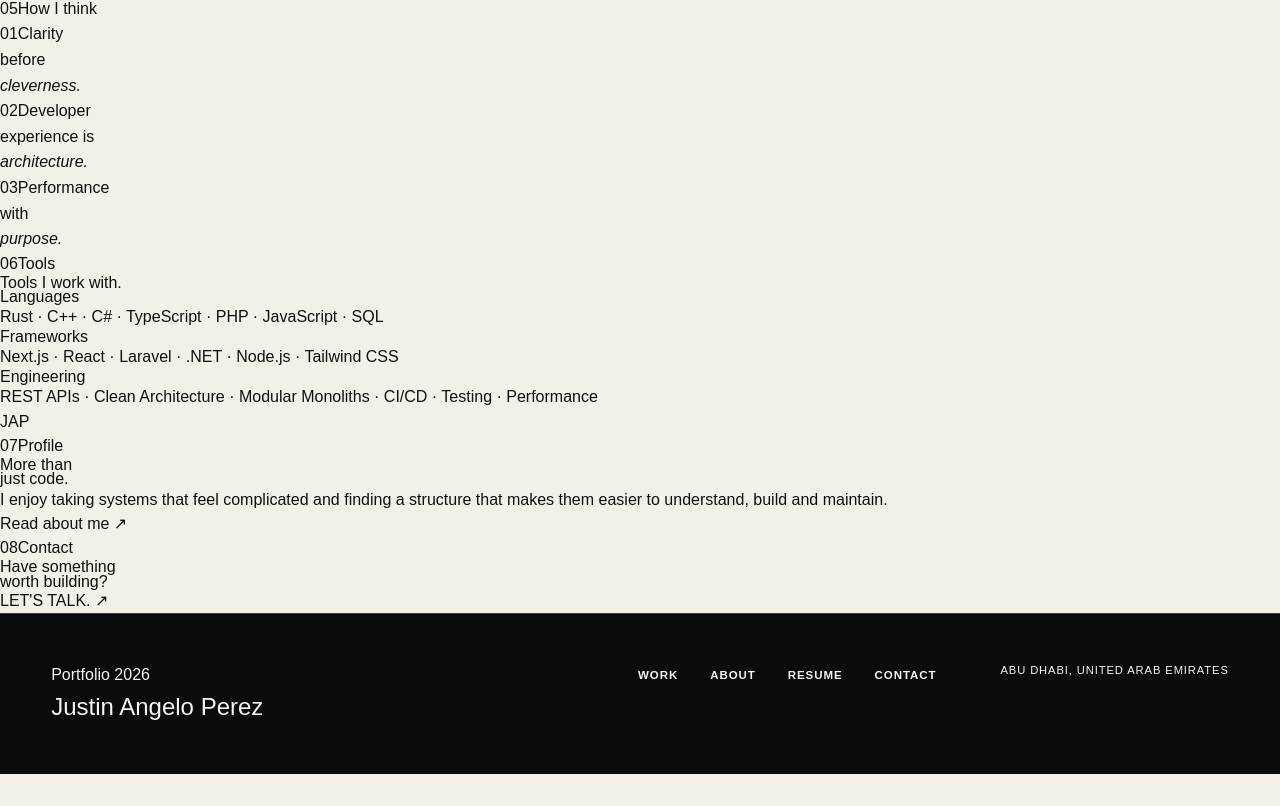
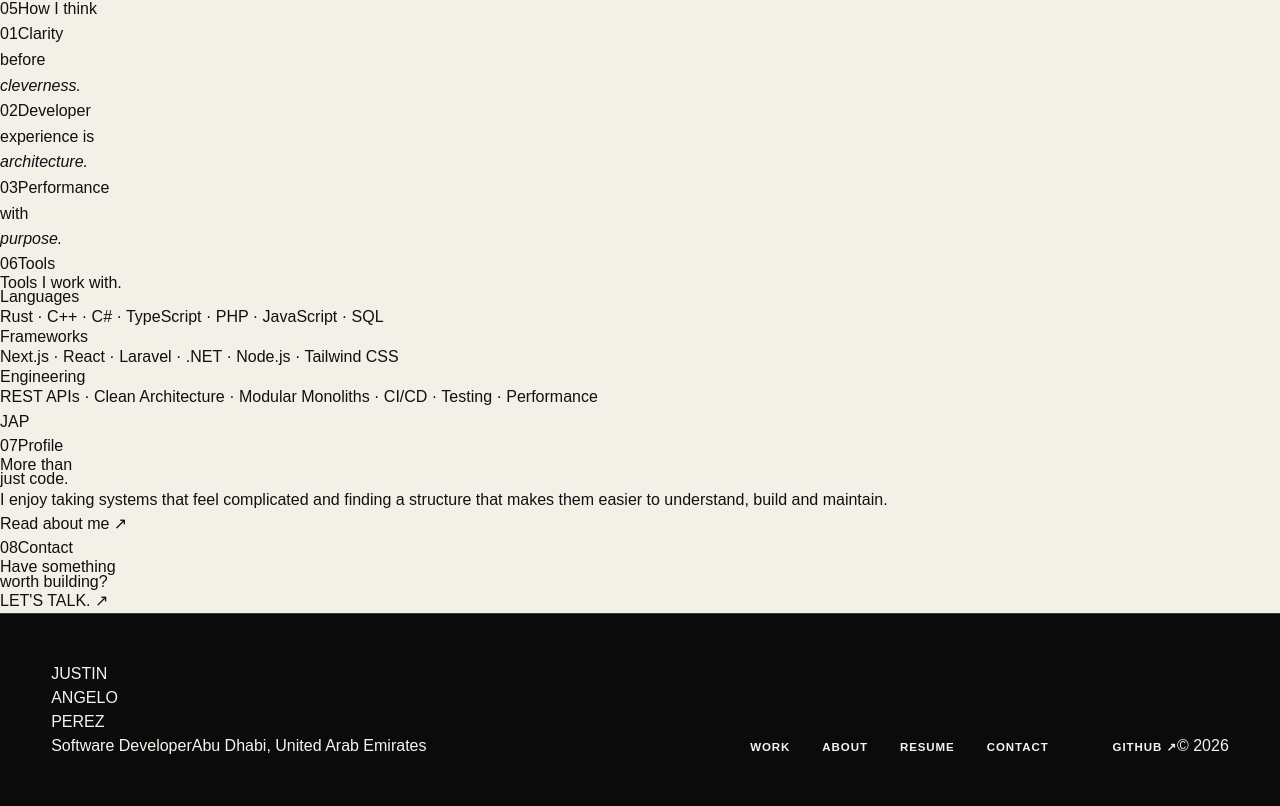
Before and after one commit to justinangeloperez327/portfolio-2026, a Next.js app: page / in a window 1280 px wide. Shown: the part 1340-2146 px from the top of the page. Before the commit the page ends 2114 px from the top, so only its background shows below. Built offline with nearby package versions, Linux system fonts and the light colour scheme; no server answers.

Commit message:
design: rebuild global editorial footer

```diff
--- a/src/components/navigation/site-footer.tsx
+++ b/src/components/navigation/site-footer.tsx
@@ -4,21 +4,11 @@ import { siteConfig } from "@/config/site";
 export function SiteFooter() {
   return (
     <footer className="site-footer">
-      <div className="container-page site-footer__inner">
-        <div>
-          <p className="eyebrow">Portfolio 2026</p>
-          <p className="site-footer__name">{siteConfig.name}</p>
-        </div>
-        <nav aria-label="Footer navigation">
-          <ul>
-            {siteConfig.navigation.map((item) => (
-              <li key={item.href}>
-                <Link href={item.href}>{item.label}</Link>
-              </li>
-            ))}
-          </ul>
-        </nav>
-        <p className="site-footer__location">{siteConfig.location}</p>
+      <div className="footer-title">JUSTIN<br />ANGELO<br />PEREZ</div>
+      <div className="site-footer__inner">
+        <div><span>Software Developer</span><span>{siteConfig.location}</span></div>
+        <nav aria-label="Footer navigation"><ul>{siteConfig.navigation.map((item) => <li key={item.href}><Link href={item.href}>{item.label}</Link></li>)}</ul></nav>
+        <div className="footer-meta"><a href="https://github.com/justinangeloperez327" target="_blank" rel="noreferrer">GitHub ↗</a><span>© 2026</span></div>
       </div>
     </footer>
   );
```
